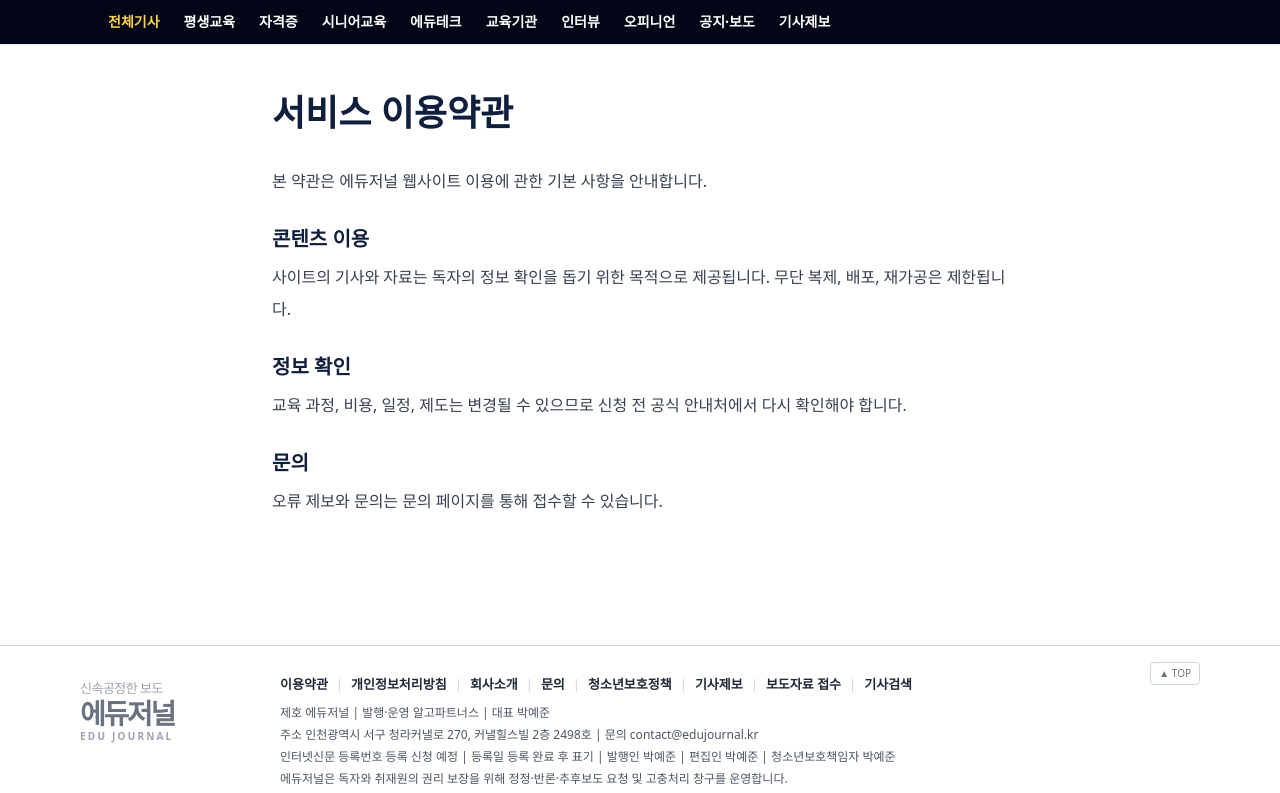
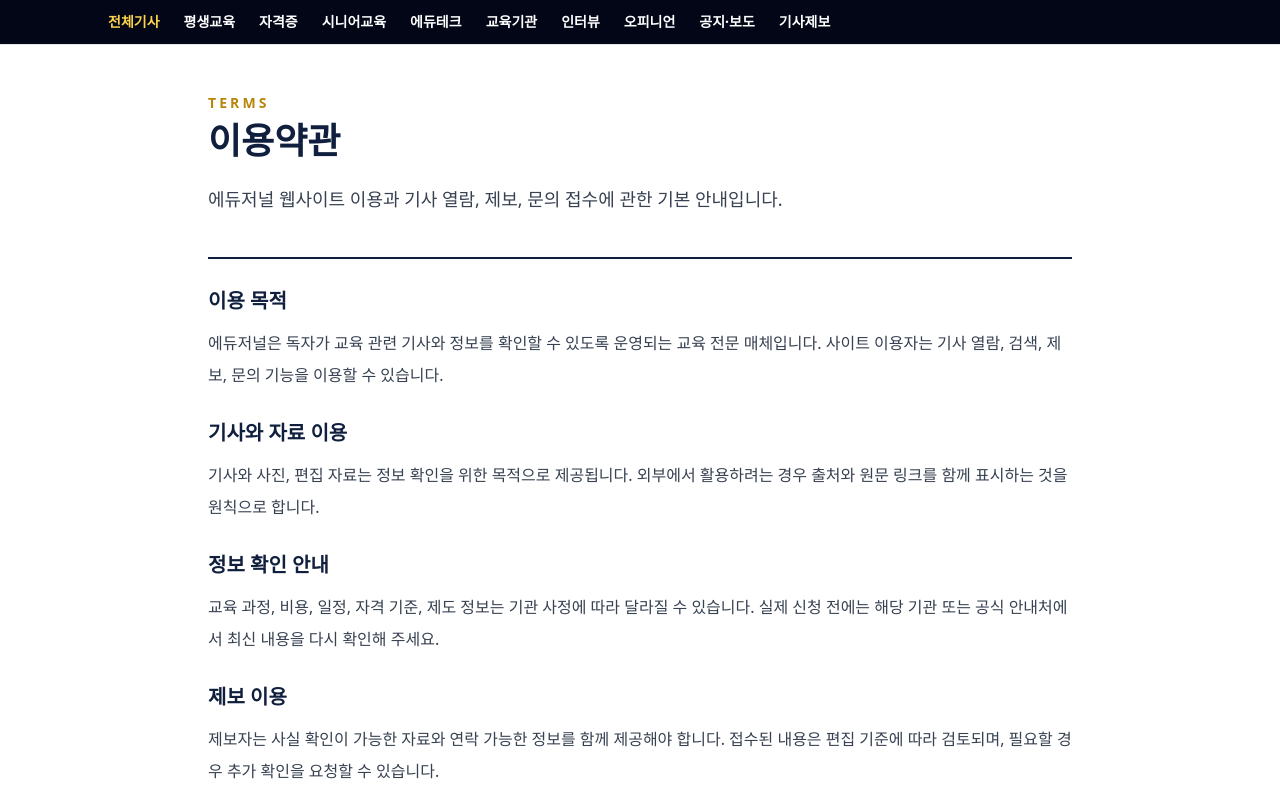
Before and after one commit to apark12321-ux/vision-media-mediaoffice, a Next.js app: page /terms in a window 1280 px wide. Shown: the top 793 px of the page. Built offline with nearby package versions, Linux system fonts and the light colour scheme.

Commit message:
Expand terms page copy

```diff
--- a/app/terms/page.tsx
+++ b/app/terms/page.tsx
@@ -1,5 +1,29 @@
-export const metadata = { title: '서비스 이용약관' };
+export const metadata = { title: '이용약관' };
+
+const sections = [
+  ['이용 목적', '에듀저널은 독자가 교육 관련 기사와 정보를 확인할 수 있도록 운영되는 교육 전문 매체입니다. 사이트 이용자는 기사 열람, 검색, 제보, 문의 기능을 이용할 수 있습니다.'],
+  ['기사와 자료 이용', '기사와 사진, 편집 자료는 정보 확인을 위한 목적으로 제공됩니다. 외부에서 활용하려는 경우 출처와 원문 링크를 함께 표시하는 것을 원칙으로 합니다.'],
+  ['정보 확인 안내', '교육 과정, 비용, 일정, 자격 기준, 제도 정보는 기관 사정에 따라 달라질 수 있습니다. 실제 신청 전에는 해당 기관 또는 공식 안내처에서 최신 내용을 다시 확인해 주세요.'],
+  ['제보 이용', '제보자는 사실 확인이 가능한 자료와 연락 가능한 정보를 함께 제공해야 합니다. 접수된 내용은 편집 기준에 따라 검토되며, 필요할 경우 추가 확인을 요청할 수 있습니다.'],
+  ['정정 요청', '기사 내용에 오류가 있거나 설명이 필요한 부분이 있으면 문의 또는 기사제보 페이지를 통해 알려 주세요. 확인 후 필요한 경우 수정 내용을 반영합니다.'],
+  ['서비스 운영', '사이트 구성과 제공 기능은 안정적인 운영과 개선을 위해 변경될 수 있습니다. 중요한 변경 사항은 사이트 내 공지 또는 관련 페이지를 통해 안내합니다.']
+] as const;
 
 export default function TermsPage() {
-  return <main className="mx-auto max-w-3xl px-4 py-12"><h1 className="text-4xl font-black text-brand-navy">서비스 이용약관</h1><div className="mt-8 space-y-7 leading-8 text-gray-700"><p>본 약관은 에듀저널 웹사이트 이용에 관한 기본 사항을 안내합니다.</p><section><h2 className="text-xl font-black text-brand-navy">콘텐츠 이용</h2><p className="mt-2">사이트의 기사와 자료는 독자의 정보 확인을 돕기 위한 목적으로 제공됩니다. 무단 복제, 배포, 재가공은 제한됩니다.</p></section><section><h2 className="text-xl font-black text-brand-navy">정보 확인</h2><p className="mt-2">교육 과정, 비용, 일정, 제도는 변경될 수 있으므로 신청 전 공식 안내처에서 다시 확인해야 합니다.</p></section><section><h2 className="text-xl font-black text-brand-navy">문의</h2><p className="mt-2">오류 제보와 문의는 문의 페이지를 통해 접수할 수 있습니다.</p></section></div></main>;
+  return (
+    <main className="mx-auto max-w-4xl px-4 py-12">
+      <p className="text-sm font-black tracking-[0.22em] text-brand-gold">TERMS</p>
+      <h1 className="mt-2 text-4xl font-black text-brand-navy">이용약관</h1>
+      <p className="mt-5 text-lg leading-9 text-gray-700">에듀저널 웹사이트 이용과 기사 열람, 제보, 문의 접수에 관한 기본 안내입니다.</p>
+      <div className="mt-10 space-y-7 border-t-2 border-brand-navy pt-7">
+        {sections.map(([title, body]) => (
+          <section key={title}>
+            <h2 className="text-xl font-black text-brand-navy">{title}</h2>
+            <p className="mt-3 leading-8 text-gray-700">{body}</p>
+          </section>
+        ))}
+      </div>
+      <p className="mt-10 border bg-gray-50 p-5 text-sm leading-7 text-gray-600">시행일: 2026년 6월 23일</p>
+    </main>
+  );
 }
```
